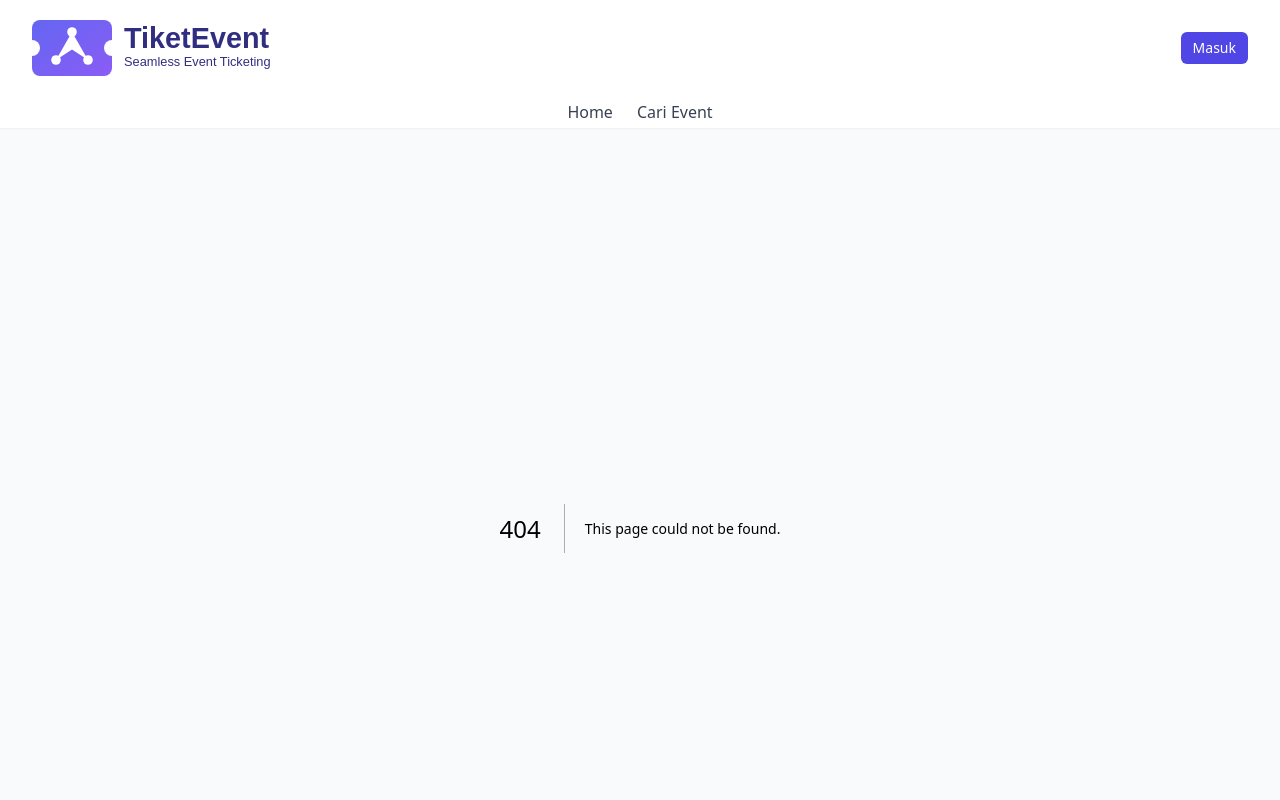
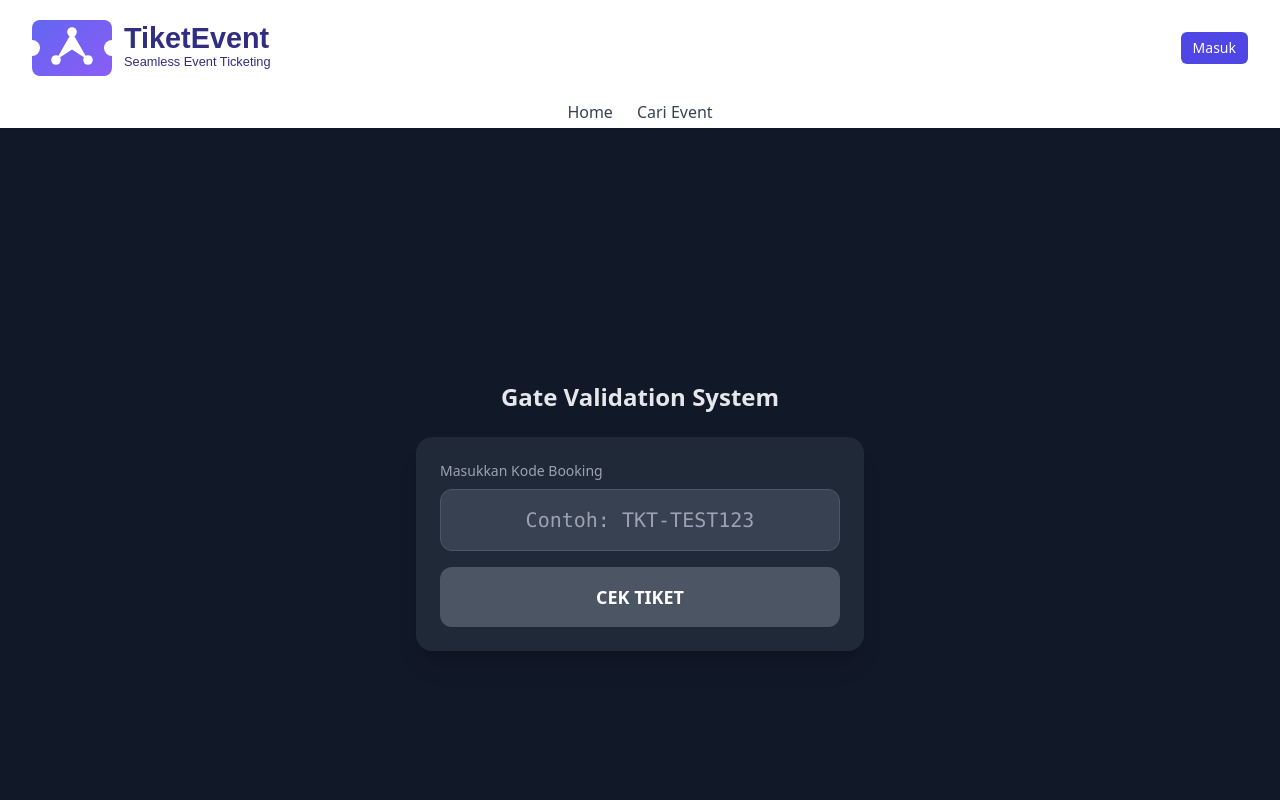
Before and after one commit to Randy488/event-ticketing-platform, a Next.js app: page /validate in a window 1280 px wide. Before the commit this address had no page. Shown: the top 800 px of the page. Built offline with nearby package versions, Linux system fonts and the light colour scheme; no server answers.

Commit message:
feat: add gate validation page for event staff

```diff
--- /dev/null
+++ b/app/validate/page.jsx
@@ -0,0 +1,132 @@
+'use client';
+
+import { useState } from 'react';
+import { supabase } from '../lib/supabase-client';
+
+export default function ValidatePage() {
+  const [code, setCode] = useState('');
+  const [result, setResult] = useState(null); // null, 'success', 'error'
+  const [message, setMessage] = useState('');
+  const [orderDetails, setOrderDetails] = useState(null);
+  const [loading, setLoading] = useState(false);
+
+  const handleValidate = async () => {
+    if (!code.trim()) return;
+    setLoading(true);
+    setResult(null);
+    setOrderDetails(null);
+
+    const cleanCode = code.trim().toUpperCase();
+
+    // 1. Cari Order di Database (Sesuai kolom 'order_id')
+    const { data: order, error } = await supabase
+      .from('orders')
+      .select('*')
+      .eq('order_id', cleanCode)
+      .single();
+
+    if (error || !order) {
+      setResult('error');
+      setMessage('Kode Booking Tidak Ditemukan!');
+      setLoading(false);
+      return;
+    }
+
+    // 2. Cek Status Pembayaran (Terima 'settlement' atau 'paid')
+    if (order.transaction_status !== 'settlement' && order.transaction_status !== 'paid') {
+      setResult('error');
+      setMessage('Pembayaran Belum Lunas / Pending!');
+      setLoading(false);
+      return;
+    }
+
+    // 3. Cek Apakah Sudah Pernah Masuk (Double Entry)
+    // Pastikan kamu sudah tambah kolom 'checked_in' di Supabase ya!
+    if (order.checked_in) {
+      setResult('error');
+      setMessage('⚠️ TIKET SUDAH DIGUNAKAN! (Double Entry)');
+      setOrderDetails(order);
+      setLoading(false);
+      return;
+    }
+
+    // 4. Tandai Sudah Masuk (Update Database)
+    const { error: updateError } = await supabase
+      .from('orders')
+      .update({ checked_in: true, checked_in_at: new Date().toISOString() })
+      .eq('id', order.id);
+
+    if (updateError) {
+      setResult('error');
+      setMessage('Gagal update status. Coba lagi.');
+      setLoading(false);
+      return;
+    }
+
+    // 5. Sukses!
+    setResult('success');
+    setMessage('TIKET VALID - BOLEH MASUK!');
+    setOrderDetails(order);
+    setLoading(false);
+  };
+
+  const handleReset = () => {
+    setCode('');
+    setResult(null);
+    setMessage('');
+    setOrderDetails(null);
+  };
+
+  return (
+    <div className="min-h-screen bg-gray-900 text-white flex flex-col items-center justify-center p-4">
+      <div className="w-full max-w-md">
+        <h1 className="text-2xl font-bold text-center mb-6 text-gray-200">Gate Validation System</h1>
+
+        {/* Input Section */}
+        <div className="bg-gray-800 p-6 rounded-2xl shadow-xl mb-6">
+          <label className="block text-sm font-medium text-gray-400 mb-2">Masukkan Kode Booking</label>
+          <input
+            type="text"
+            value={code}
+            onChange={(e) => setCode(e.target.value)}
+            onKeyDown={(e) => e.key === 'Enter' && handleValidate()}
+            placeholder="Contoh: TKT-TEST123"
+            className="w-full p-4 bg-gray-700 border border-gray-600 rounded-xl text-white text-xl font-mono text-center focus:outline-none focus:ring-2 focus:ring-indigo-500 mb-4"
+            disabled={loading}
+          />
+          <button
+            onClick={handleValidate}
+            disabled={loading || !code.trim()}
+            className="w-full bg-indigo-600 hover:bg-indigo-700 disabled:bg-gray-600 text-white font-bold py-4 rounded-xl text-lg transition-colors"
+          >
+            {loading ? 'Memeriksa...' : 'CEK TIKET'}
+          </button>
+        </div>
+
+        {/* Result Section */}
+        {result && (
+          <div className={`p-8 rounded-2xl shadow-2xl text-center transition-all duration-300 ${result === 'success' ? 'bg-green-600' : 'bg-red-600'}`}>
+            <div className="text-6xl mb-4">{result === 'success' ? '✅' : '🚫'}</div>
+            <h2 className="text-3xl font-extrabold mb-2">{message}</h2>
+
+            {orderDetails && (
+              <div className="mt-6 bg-black/20 p-4 rounded-xl text-left">
+                <p className="text-sm opacity-80">Order ID:</p>
+                <p className="font-bold text-lg mb-2">{orderDetails.order_id}</p>
+                <p className="text-sm opacity-80">Status:</p>
+                <p className="font-bold text-lg text-green-300">{orderDetails.transaction_status}</p>
+              </div>
+            )}
+
+            <button
+              onClick={handleReset}
+              className="mt-6 bg-white text-gray-900 font-bold py-3 px-8 rounded-full hover:bg-gray-100 transition-colors"
+            >
+              Scan Tiket Berikutnya
+            </button>
+          </div>
+        )}
+      </div>
+    </div>
+  );
+}
```
